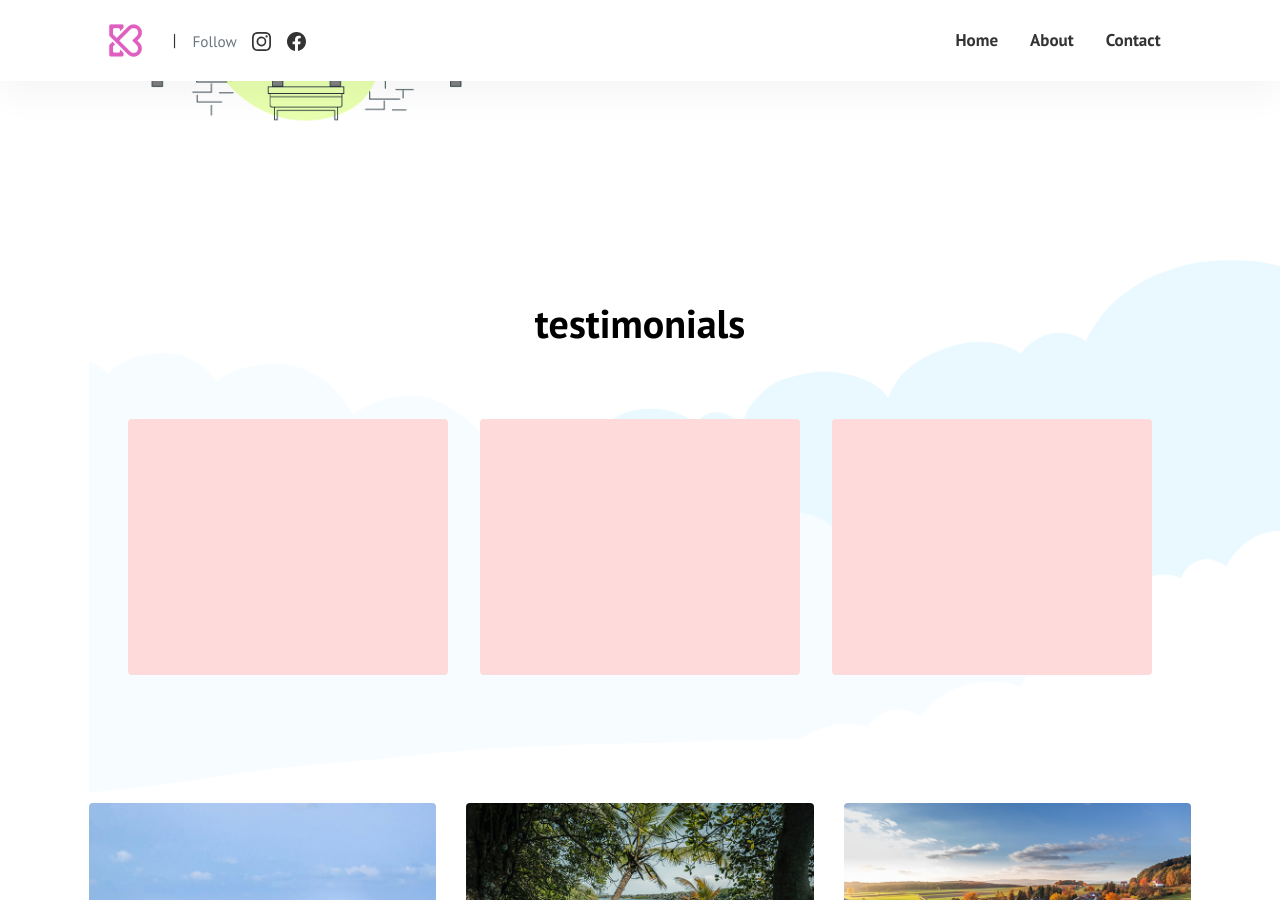
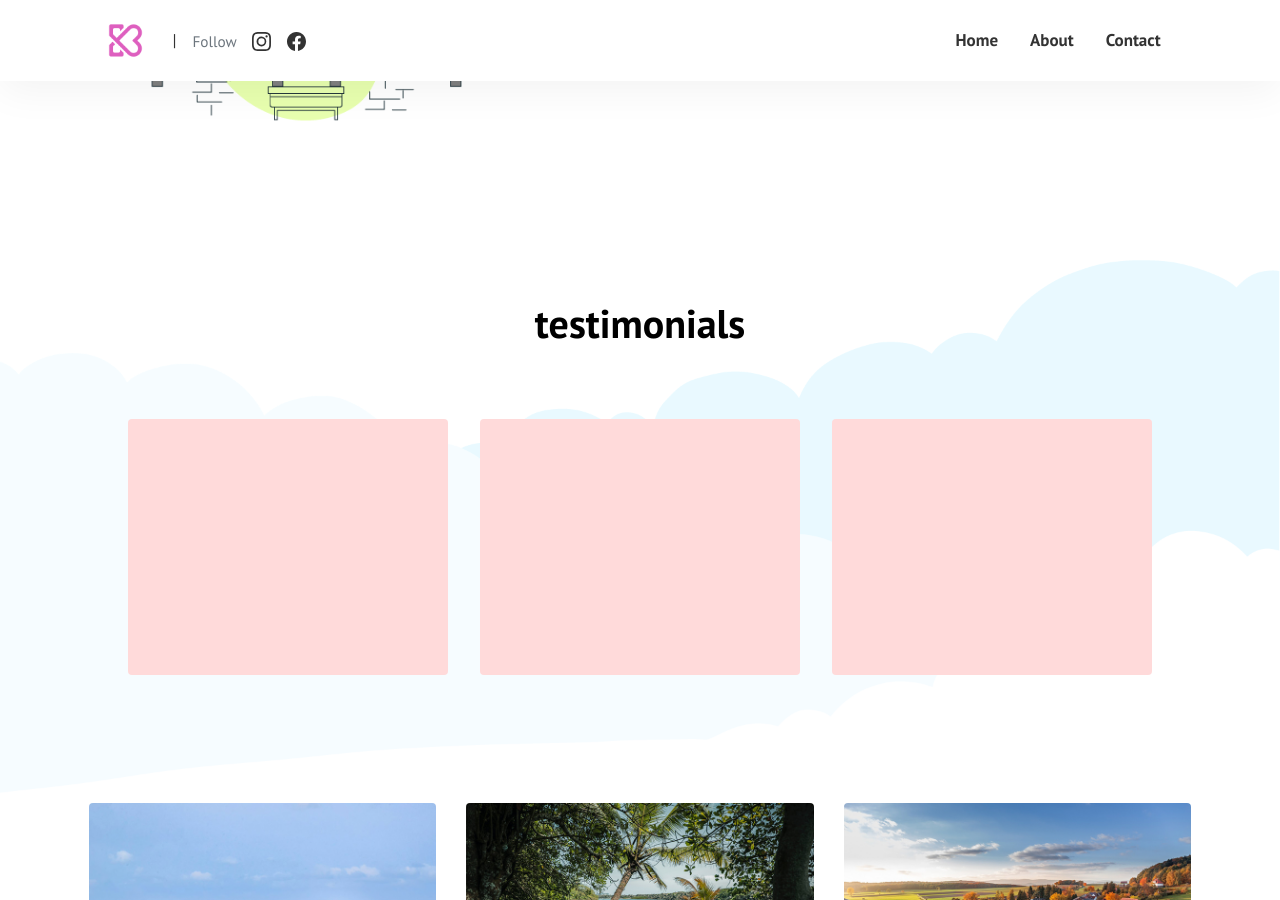
Before and after one commit to thomas0sae/neighar.com.github.io, a Jekyll site: the page built from index.html, in a window 1280 px wide and 900 px high, scrolled down 1093 px. Built offline with Jekyll 4.4.1, drawn with Linux system fonts in a browser that asks for light colours; the list of posts is cut into pages by our own code.

Commit message:
image adjustments

```diff
--- a/assets/css/theme.scss
+++ b/assets/css/theme.scss
@@ -773,7 +773,9 @@ span.navigation:before {
 
 
 .second-image>img{
-  width: 100%;
+  width: 100vw;
+  left: 0;
+  right: 0;
   position: absolute;
   opacity: .6;
   z-index: -1;
```
